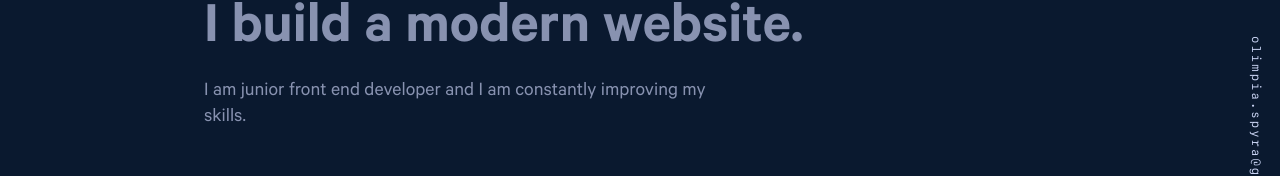
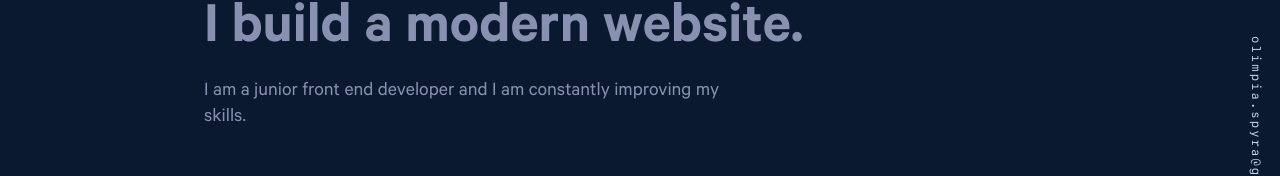
Before and after one commit to olimpiaspyra/portfolio, a React app: page / in a window 1280 px wide. Shown: the part 437-613 px from the top of the page. Built offline with nearby package versions, Linux system fonts and the light colour scheme.

Commit message:
Fix scroll content for header

```diff
--- a/src/components/pages/HeroSection/HeroSection.jsx
+++ b/src/components/pages/HeroSection/HeroSection.jsx
@@ -79,7 +79,7 @@ const HeroSection = () => {
       <h1>Hi, my name is</h1>
       <h2>Olimpia Spyra.</h2>
       <h3>I build a modern website.</h3>
-      <p>I am junior front end developer and I am constantly improving my skills.</p>
+      <p>I am a junior front end developer and I am constantly improving my skills.</p>
     </StyledContainer>
   );
 };
--- a/src/components/pages/Navbar/Navbar.jsx
+++ b/src/components/pages/Navbar/Navbar.jsx
@@ -14,6 +14,7 @@ const StyledHeader = styled.header`
   justify-content: center;
   align-items: center;
   z-index: 10;
+  background-color: var(--navy);
 
   @media screen and (max-width: 960px) {
     transition: 0.8s all ease;
```
